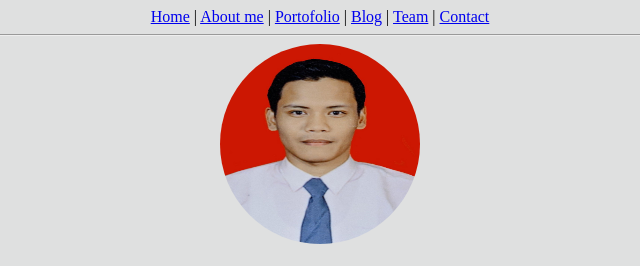
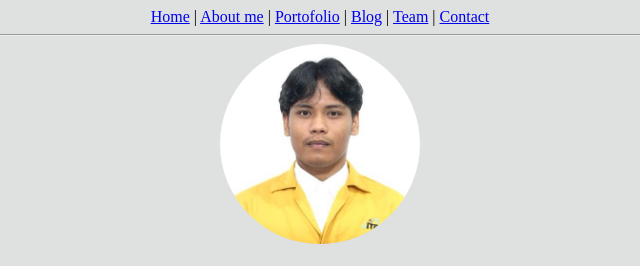
Before and after one commit to isann69/html-portofolio1, a plain HTML site: page blog.html in a window 1280 px wide. Shown: the top 266 px of the page, without its empty margins (320-960 px from the left). Drawn offline with Linux system fonts and the light colour scheme.

Commit message:
Update blog.html

```diff
--- a/blog.html
+++ b/blog.html
@@ -22,7 +22,7 @@
 
     <hr>
     <header style="text-align: center;">
-        <img src="gambar/ihsan.jpeg" width="200" height="200" style="border-radius: 50%;"/>
+        <img src="gambar/fotobaru.jpeg" width="200" height="200" style="border-radius: 50%;"/>
         <h1>Ihsan Nulkarim</h1>
         <p>2022610005</p>
         <P>PERANCANGAN WEB</P>
```
